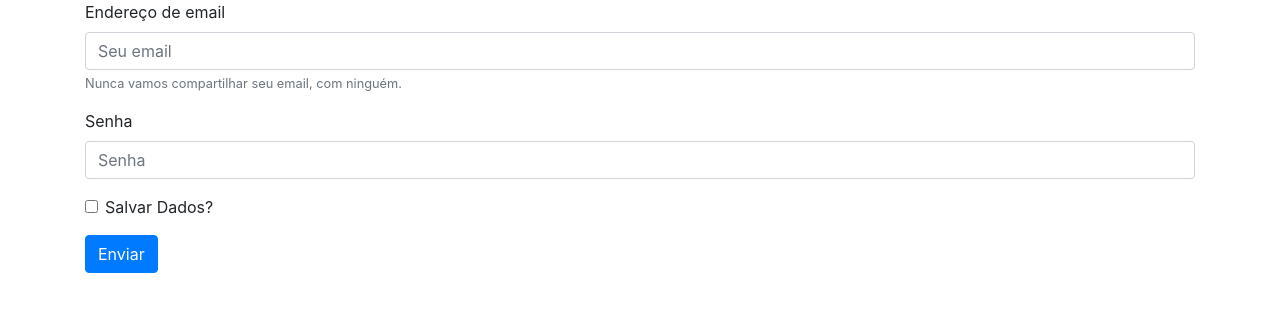
After one commit to Portuga02/Todo_List, a PHP site: the page made by views/login.php in a window 1280 px wide. The commit adds this page. Shown: the top 312 px of the page. Run offline with PHP 8.4, Linux system fonts and the light colour scheme; the template is opened without the code that fills it, so the values that code supplies are empty.

Commit message:
Configurado novos padrões para o bootstrapp

```diff
--- a/controllers/homeController.php
+++ b/controllers/homeController.php
@@ -9,6 +9,6 @@ class homeController extends controller
 		$contatos = new Contatos();
 		$dados['lista'] = $contatos->getAll();
 
-		$this->loadTemplate('login', $dados);
+		$this->loadTemplate('home', $dados);
 	}
 }
--- /dev/null
+++ b/views/login.php
@@ -0,0 +1,33 @@
+<!DOCTYPE html>
+<html lang="en">
+
+<head>
+    <meta charset="UTF-8">
+    <meta name="viewport" content="width=device-width, initial-scale=1.0">
+    <meta http-equiv="X-UA-Compatible" content="ie=edge">
+    <link rel="stylesheet" href="https://stackpath.bootstrapcdn.com/bootstrap/4.4.1/css/bootstrap.min.css" integrity="sha384-Vkoo8x4CGsO3+Hhxv8T/Q5PaXtkKtu6ug5TOeNV6gBiFeWPGFN9MuhOf23Q9Ifjh" crossorigin="anonymous">
+    <title>Login</title>
+</head>
+
+<body>
+    <div class="container">
+        <form method="post" action="loginConfig.php">
+            <div class="form-group">
+                <label for="exampleInputEmail1">Endereço de email</label>
+                <input type="email" class="form-control" id="exampleInputEmail1" aria-describedby="emailHelp" placeholder="Seu email">
+                <small id="emailHelp" class="form-text text-muted">Nunca vamos compartilhar seu email, com ninguém.</small>
+            </div>
+            <div class="form-group">
+                <label for="exampleInputPassword1">Senha</label>
+                <input type="password" class="form-control" id="exampleInputPassword1" placeholder="Senha">
+            </div>
+            <div class="form-group form-check">
+                <input type="checkbox" class="form-check-input" id="exampleCheck1">
+                <label class="form-check-label" for="exampleCheck1">Salvar Dados?</label>
+            </div>
+            <button type="submit" class="btn btn-primary">Enviar</button>
+        </form>
+    </div>
+</body>
+
+</html>
```
Also changed, not shown: controllers/loginControoller.php (added, +7 -0 lines), views/add.php (+6 -3 lines), views/home.php (+7 -7 lines).
